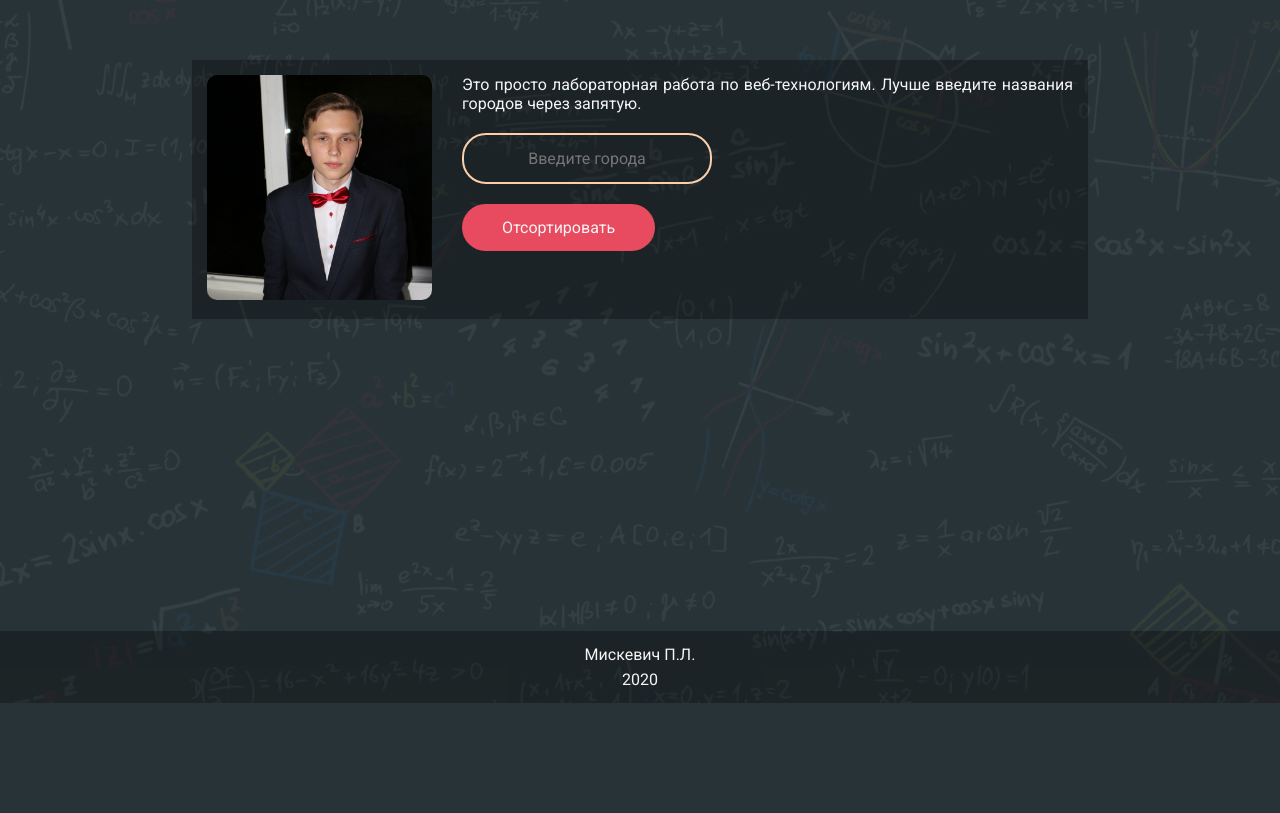
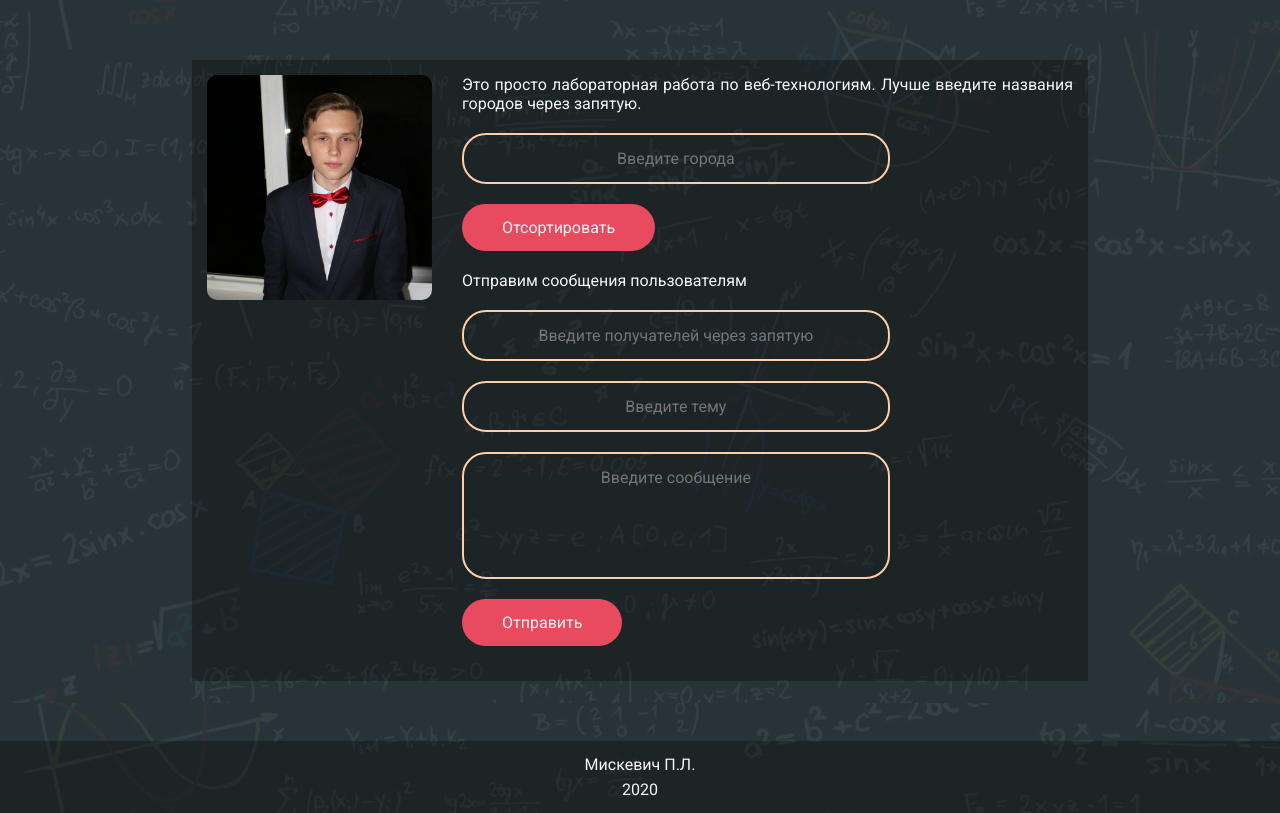
Before and after one commit to chiki-takipavel/WT, a PHP site: page /about.php in a window 1280 px wide. Shown: the part 97-910 px from the top of the page. Before the commit the page ends 800 px from the top, so only its background shows below. Run offline with PHP 8.4, Linux system fonts and the light colour scheme; some libraries are stand-ins or nearby versions.

Commit message:
Добавлено основное задание (отправка писем)

```diff
--- a/about.php
+++ b/about.php
@@ -25,10 +25,20 @@
                         <?php include('scripts/cities.php') ?>
                         <p>Это просто лабораторная работа по веб-технологиям. Лучше введите названия городов через запятую.</p>
                         <form method="POST">
-                            <input type="text" name="cities" placeholder="Введите города" />
+                            <input type="text" name="cities" placeholder="Введите города" required />
                             <input type="submit" value="Отсортировать">
                         </form>
                         <p <?= $responseStyle ?>><?= $response ?></p>
+
+                        <?php include('scripts/send_mail.php'); ?>
+                        <p>Отправим сообщения пользователям</p>
+                        <form method="POST">
+                            <input type="text" name="recipients" placeholder="Введите получателей через запятую" value="<?= $isError ? htmlspecialchars($_POST['recipients']) : '' ?>" required />
+                            <input type="text" name="subject" placeholder="Введите тему" value="<?= $isError ? htmlspecialchars($_POST['subject']) : '' ?>" required />
+                            <textarea rows="5" name="message" placeholder="Введите сообщение" required><?= $isError ? htmlspecialchars($_POST['message']) : '' ?></textarea>
+                            <input type="submit" value="Отправить">
+                        </form>
+                        <p <?= $errorMailStyle ?>><?= $errorMail ?></p>
                     </div>
                 </div>
             </div>
--- /dev/null
+++ b/scripts/send_mail.php
@@ -0,0 +1,57 @@
+<?php
+
+use PHPMailer\PHPMailer\PHPMailer;
+
+$errorMail = '';
+$errorMailStyle = 'style="color: rgba(232, 74, 95, 1)"';
+$isError = false;
+
+if (isset($_POST['recipients']) && isset($_POST['subject']) && isset($_POST['message'])) {
+    require 'PHPMailer/PHPMailer.php';
+    require 'PHPMailer/SMTP.php';
+    require 'PHPMailer/Exception.php';
+
+    $recipients = $_POST['recipients'];
+    $subject = $_POST['subject'];
+    $messsage = $_POST['message'];
+
+    $mail = new PHPMailer();
+
+    try {
+        $mail->CharSet = 'UTF-8';
+        $mail->isSMTP();
+        $mail->SMTPAuth = true;
+        $mail->Host = $_SERVER['MAIL_HOST'];
+        $mail->Username = $_SERVER['MAIL_USER'];
+        $mail->Password = $_SERVER['MAIL_PASSWORD'];
+        $mail->SMTPSecure = 'ssl';
+        $mail->Port = 465;
+
+        $arrayRecipients = $mail->parseAddresses($recipients);
+        foreach ($arrayRecipients as $recipient) {
+            $mail->addAddress($recipient['address'], $recipient['name']);
+        }
+
+        $emailSender = $_SERVER['MAIL_USER'];
+        $emailName = 'Павел Мискевич';
+        $mail->isHTML(true);
+        $mail->setFrom($emailSender, $emailName);
+        $mail->Subject = $subject;
+        $mail->Body = $messsage;
+
+        if ($mail->send()) {
+            $fileName = '../assets/files/recipients.csv';
+            $fileRecipients = fopen($fileName, 'a+');
+            foreach ($arrayRecipients as $recipient) {
+                fputcsv($fileRecipients, $recipient);
+            }
+            fclose($fileRecipients);
+        } else {
+            $isError = true;
+            $errorMail = 'Сообщение не было отправлено!';
+        };
+    } catch (Exception $ex) {
+        $isError = true;
+        $errorMail = 'Сообщение не было отправлено!' . $mail->ErrorInfo;
+    }
+}
--- a/style.css
+++ b/style.css
@@ -52,7 +52,13 @@ button,
     text-decoration: none;
 }
 
-input[type="text"] {
+textarea {
+    resize: none;
+    overflow: hidden;
+}
+
+input[type="text"],
+textarea {
     border: 0px;
     background: none;
     display: block;
@@ -69,7 +75,8 @@ input[type="text"] {
     transition: 0.25s;
 }
 
-input[type="text"]:focus {
+input[type="text"]:focus,
+textarea:focus {
     width: 280px;
     border-color: #ff847c;
 }
@@ -329,10 +336,19 @@ header {
     font-weight: 400;
     text-align: justify;
     text-decoration: none;
+    margin-bottom: 14px;
 }
 
-.about-content .info-side input {
+.about-content .info-side input,
+.about-content .info-side textarea {
     margin: 20px 0px;
+}
+
+.about-content .info-side input[type="text"],
+.about-content .info-side textarea,
+.about-content .info-side input[type="text"]:focus,
+.about-content .info-side textarea:focus {
+    width: 70%;
 }
 
 /* ABOUT END */
@@ -422,6 +438,7 @@ header {
 
     button,
     input,
+    textarea,
     li,
     a {
         font-size: 18px;
@@ -546,7 +563,8 @@ header {
         text-align: center;
     }
 
-    .about-content .info-side input {
+    .about-content .info-side input,
+    .about-content .info-side textarea {
         margin: 20px auto;
     }
 
```
